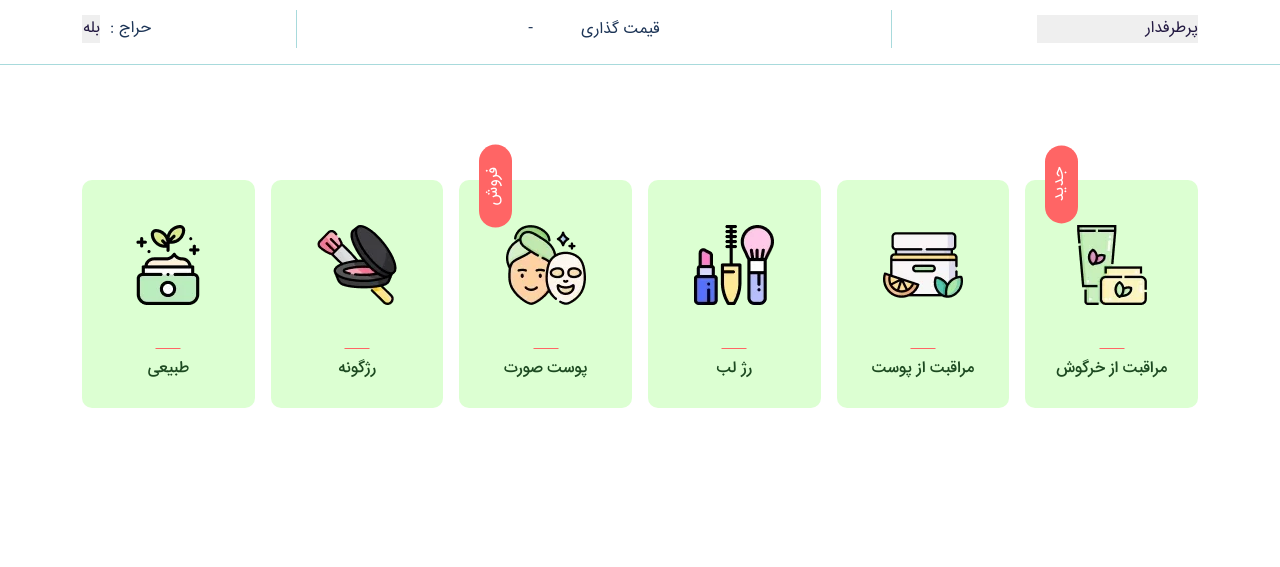
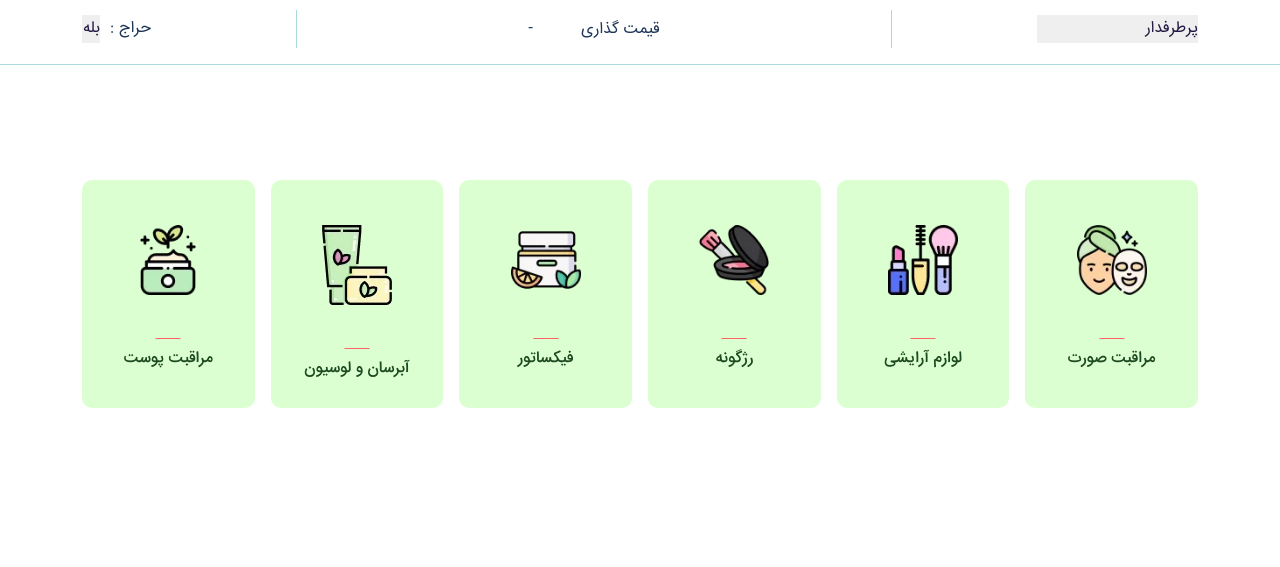
Before and after one commit to radman1007/Aida-Beauty7, a Django app: page /products/product/ in a window 1280 px wide. Shown: the part 80-647 px from the top of the page. Run offline with Django 5.2, Linux system fonts and the light colour scheme; data comes from the database, SQL or seed files in the repository; both versions use the stored data as it was after the commit; data that the repository does not hold is empty; some libraries are stand-ins or nearby versions; some web fonts are replaced.

Commit message:
debug base categories

```diff
--- a/product/templates/product.html
+++ b/product/templates/product.html
@@ -90,63 +90,16 @@
     <section class="section-space pb-0">
         <div class="container">
             <div class="row g-3 g-sm-6">
+                {% for base_category in base_categories %}
                 <div class="col-6 col-lg-4 col-lg-2 col-xl-2">
                     <!--== Start Product Category Item ==-->
-                    <a href="{% url "product" %}" class="product-category-item">
-                        <img class="icon" src="{% static "files/images/shop/category/1.webp" %}" width="70" height="80"
-                                alt="Image-HasTech">
-                        <h3 class="title">مراقبت از خرگوش</h3>
-                        <span class="flag-new">جدید</span>
+                    <a href="{% url "product" %}" class="product-category-item" data-bg-color="{{ base_category.color }}">
+                        <img class="icon" src="{{ base_category.image.url }}" width="70" height="80" alt="Image-HasTech">
+                        <h3 class="title">{{ base_category.name }}</h3>
                     </a>
                     <!--== End Product Category Item ==-->
                 </div>
-                <div class="col-6 col-lg-4 col-lg-2 col-xl-2">
-                    <!--== Start Product Category Item ==-->
-                    <a href="{% url "product" %}" class="product-category-item" data-bg-color="#FFEDB4">
-                        <img class="icon" src="{% static "files/images/shop/category/2.webp" %}" width="80" height="80"
-                                alt="Image-HasTech">
-                        <h3 class="title">مراقبت از پوست</h3>
-                    </a>
-                    <!--== End Product Category Item ==-->
-                </div>
-                <div class="col-6 col-lg-4 col-lg-2 col-xl-2 mt-lg-0 mt-sm-6 mt-4">
-                    <!--== Start Product Category Item ==-->
-                    <a href="{% url "product" %}" class="product-category-item" data-bg-color="#DFE4FF">
-                        <img class="icon" src="{% static "files/images/shop/category/3.webp" %}" width="80" height="80"
-                                alt="Image-HasTech">
-                        <h3 class="title">رژ لب</h3>
-                    </a>
-                    <!--== End Product Category Item ==-->
-                </div>
-                <div class="col-6 col-lg-4 col-lg-2 col-xl-2 mt-xl-0 mt-sm-6 mt-4">
-                    <!--== Start Product Category Item ==-->
-                    <a href="{% url "product" %}" class="product-category-item" data-bg-color="#FFEACC">
-                        <img class="icon" src="{% static "files/images/shop/category/4.webp" %}" width="80" height="80"
-                                alt="Image-HasTech">
-                        <h3 class="title">پوست صورت</h3>
-                        <span data-bg-color="#835BF4" class="flag-new">فروش</span>
-                    </a>
-                    <!--== End Product Category Item ==-->
-                </div>
-                <div class="col-6 col-lg-4 col-lg-2 col-xl-2 mt-xl-0 mt-sm-6 mt-4">
-                    <!--== Start Product Category Item ==-->
-                    <a href="{% url "product" %}" class="product-category-item" data-bg-color="#FFDAE0">
-                        <img class="icon" src="{% static "files/images/shop/category/5.webp" %}" width="80" height="80"
-                                alt="Image-HasTech">
-                        <h3 class="title">رژگونه</h3>
-                    </a>
-                    <!--== End Product Category Item ==-->
-                </div>
-                <div class="col-6 col-lg-4 col-lg-2 col-xl-2 mt-xl-0 mt-sm-6 mt-4">
-                    <!--== Start Product Category Item ==-->
-                    <a href="{% url "product" %}" class="product-category-item" data-bg-color="#FFF3DA">
-                        <img class="icon" src="{% static "files/images/shop/category/6.webp" %}" width="80" height="80"
-                                alt="Image-HasTech">
-                        <h3 class="title">طبیعی
-                        </h3>
-                    </a>
-                    <!--== End Product Category Item ==-->
-                </div>
+                {% endfor %}
             </div>
         </div>
     </section>
--- a/product/views.py
+++ b/product/views.py
@@ -2,11 +2,14 @@ from django.shortcuts import render, get_object_or_404
 from .models import Product, Comment
 from article.models import Category
 from .forms import CommentForm
+from home.models import BaseCategory
 
 def product(request):
+    base_categories = BaseCategory.objects.all()
     posts = Product.objects.all()
     context = {
-        'posts' : posts
+        'base_categories' : base_categories,
+        'posts' : posts,
     }
     return render(request, "product.html", context)
 
```
Also changed, not shown: db.sqlite3.
